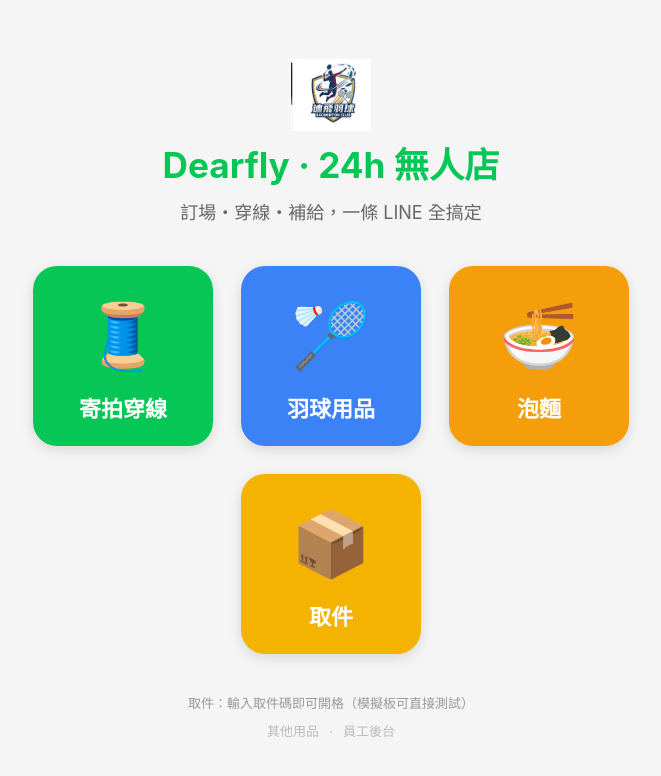
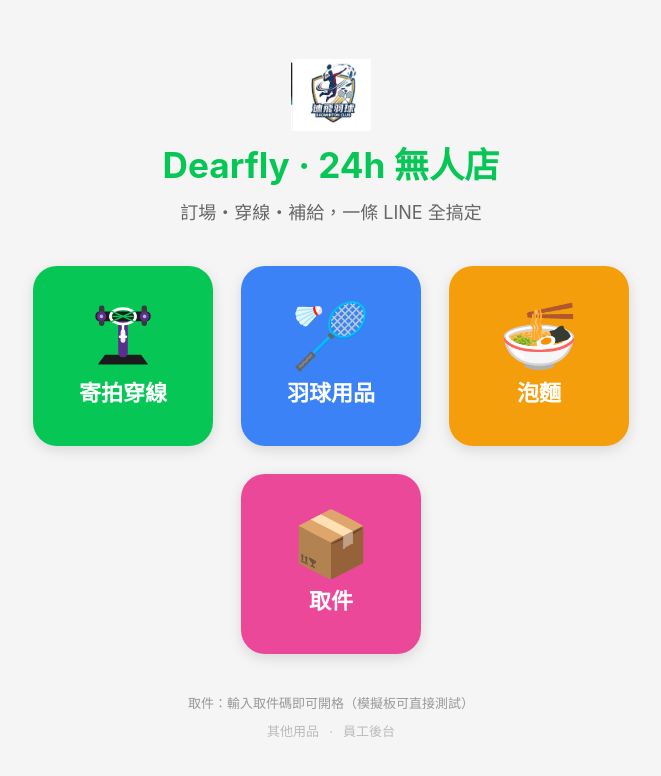
Before and after one commit to HemanJJ/smartlocker, a Next.js app in the folder web/: page / in a window 1280 px wide. Shown: the top 776 px of the page, without its empty margins (309-970 px from the left). Built offline with nearby package versions, Linux system fonts and the light colour scheme.

Commit message:
home: 取件改粉桃紅、穿線圖換VICTOR穿線機SVG、mockup加回主選單

```diff
--- a/web/public/kiosk-mockup.html
+++ b/web/public/kiosk-mockup.html
@@ -10,6 +10,7 @@
   body{background:#111;color:#eee;padding:20px}
   .frame{max-width:1280px;margin:0 auto;background:var(--bg);border-radius:24px;padding:36px;min-height:90vh;color:var(--txt)}
   .bar{display:flex;align-items:center;gap:10px;margin-bottom:24px}
+  .home{font-size:17px;font-weight:700;color:#06C755;text-decoration:none;margin-left:6px;white-space:nowrap}
   .tip{font-size:15px;color:var(--sub)}
   h1{font-size:34px;font-weight:800;color:var(--green)}
   .step{font-size:16px;color:var(--sub);text-align:right;flex:1}
@@ -35,7 +36,7 @@
 </head>
 <body>
 <div class="frame" id="app">
-  <div class="bar"><h1>🏸 羽拍有約</h1><span class="tip">穿線服務</span><span class="step" id="stepLabel"></span></div>
+  <div class="bar"><h1>🏸 羽拍有約</h1><span class="tip">穿線服務</span><a class="home" href="/">🏠 主選單</a><span class="step" id="stepLabel"></span></div>
 
   <!-- ① 選品牌/分類 -->
   <div class="screen active" id="s-brand">
--- a/web/src/app/page.tsx
+++ b/web/src/app/page.tsx
@@ -1,3 +1,5 @@
+import StringMachineIcon from '@/components/StringMachineIcon';
+
 export default function Home() {
   return (
     <div style={{
@@ -11,10 +13,10 @@
 
       {/* 第一層：主服務（2×2） */}
       <div style={{ marginTop: 40, display: 'flex', gap: 28, flexWrap: 'wrap', justifyContent: 'center', maxWidth: 640 }}>
-        <BigIcon href="/order" emoji="🧵" label="寄拍穿線" color="#06C755" />
-        <BigIcon href="/store?cat=badminton" emoji="🏸" label="羽球用品" color="#3b82f6" />
-        <BigIcon href="/store?cat=ramen" emoji="🍜" label="泡麵" color="#f59e0b" />
-        <BigIcon href="/pickup" emoji="📦" label="取件" color="#f5b301" />
+        <BigIcon href="/order" icon={<StringMachineIcon />} label="寄拍穿線" color="#06C755" />
+        <BigIcon href="/store?cat=badminton" icon={<Emoji emoji="🏸" />} label="羽球用品" color="#3b82f6" />
+        <BigIcon href="/store?cat=ramen" icon={<Emoji emoji="🍜" />} label="泡麵" color="#f59e0b" />
+        <BigIcon href="/pickup" icon={<Emoji emoji="📦" />} label="取件" color="#ec4899" />
       </div>
 
       {/* 第二層入口＋後台：細字不搶眼 */}
@@ -30,7 +32,12 @@
   );
 }
 
-function BigIcon({ href, emoji, label, color, disabled }: { href?: string; emoji: string; label: string; color: string; disabled?: boolean }) {
+/** 給 BigIcon 用的 emoji 包裝（維持原 64px 大小） */
+function Emoji({ emoji }: { emoji: string }) {
+  return <span style={{ fontSize: 64, lineHeight: 1 }}>{emoji}</span>;
+}
+
+function BigIcon({ href, icon, label, color, disabled }: { href?: string; icon: React.ReactNode; label: string; color: string; disabled?: boolean }) {
   const style: React.CSSProperties = {
     display: 'flex', flexDirection: 'column', alignItems: 'center', justifyContent: 'center',
     width: 180, height: 180, background: disabled ? '#e5e7eb' : color, color: disabled ? '#999' : '#fff',
@@ -38,7 +45,7 @@
   };
   const inner = (
     <>
-      <div style={{ fontSize: 64 }}>{emoji}</div>
+      <div style={{ display: 'flex', alignItems: 'center', justifyContent: 'center', height: 64 }}>{icon}</div>
       <div style={{ fontSize: 22, fontWeight: 700, marginTop: 10 }}>{label}</div>
       {disabled && <div style={{ fontSize: 12, marginTop: 4 }}>即將開放</div>}
     </>
--- /dev/null
+++ b/web/src/components/StringMachineIcon.tsx
@@ -0,0 +1,31 @@
+export default function StringMachineIcon({ size = 72 }: { size?: number }) {
+  return (
+    <svg width={size} height={size} viewBox="0 0 120 110" fill="none" xmlns="http://www.w3.org/2000/svg" style={{ display: 'block' }}>
+      {/* 底座（黑色梯形） */}
+      <path d="M18 104 L102 104 L90 88 L30 88 Z" fill="#1b1b1b" />
+      {/* 中柱（VICTOR 紫） */}
+      <rect x="52" y="26" width="16" height="66" rx="7" fill="#5b2d8e" />
+      {/* 中柱 logo 白條 */}
+      <rect x="56" y="46" width="8" height="22" rx="4" fill="#fff" opacity=".92" />
+      {/* 頂部橫樑（黑） */}
+      <rect x="14" y="16" width="92" height="16" rx="7" fill="#1b1b1b" />
+      {/* 左右夾具柱 */}
+      <rect x="20" y="6" width="9" height="34" rx="4" fill="#3a3a3a" />
+      <rect x="91" y="6" width="9" height="34" rx="4" fill="#3a3a3a" />
+      {/* 張力旋鈕（紫） */}
+      <circle cx="24" cy="24" r="8" fill="#5b2d8e" />
+      <circle cx="96" cy="24" r="8" fill="#5b2d8e" />
+      <circle cx="24" cy="24" r="3" fill="#fff" opacity=".6" />
+      <circle cx="96" cy="24" r="3" fill="#fff" opacity=".6" />
+      {/* 球拍框（白色，橫置） */}
+      <ellipse cx="60" cy="24" rx="21" ry="13" fill="none" stroke="#fff" strokeWidth="4.5" />
+      {/* 拍柄 */}
+      <path d="M60 37 L60 58" stroke="#fff" strokeWidth="4" strokeLinecap="round" />
+      <path d="M55 58 L65 58" stroke="#fff" strokeWidth="4" strokeLinecap="round" />
+      {/* 綠色穿線（示意網） */}
+      <line x1="40" y1="15" x2="80" y2="33" stroke="#06C755" strokeWidth="2.4" />
+      <line x1="40" y1="33" x2="80" y2="15" stroke="#06C755" strokeWidth="2.4" />
+      <line x1="42" y1="24" x2="78" y2="24" stroke="#06C755" strokeWidth="2.4" />
+    </svg>
+  );
+}
```
